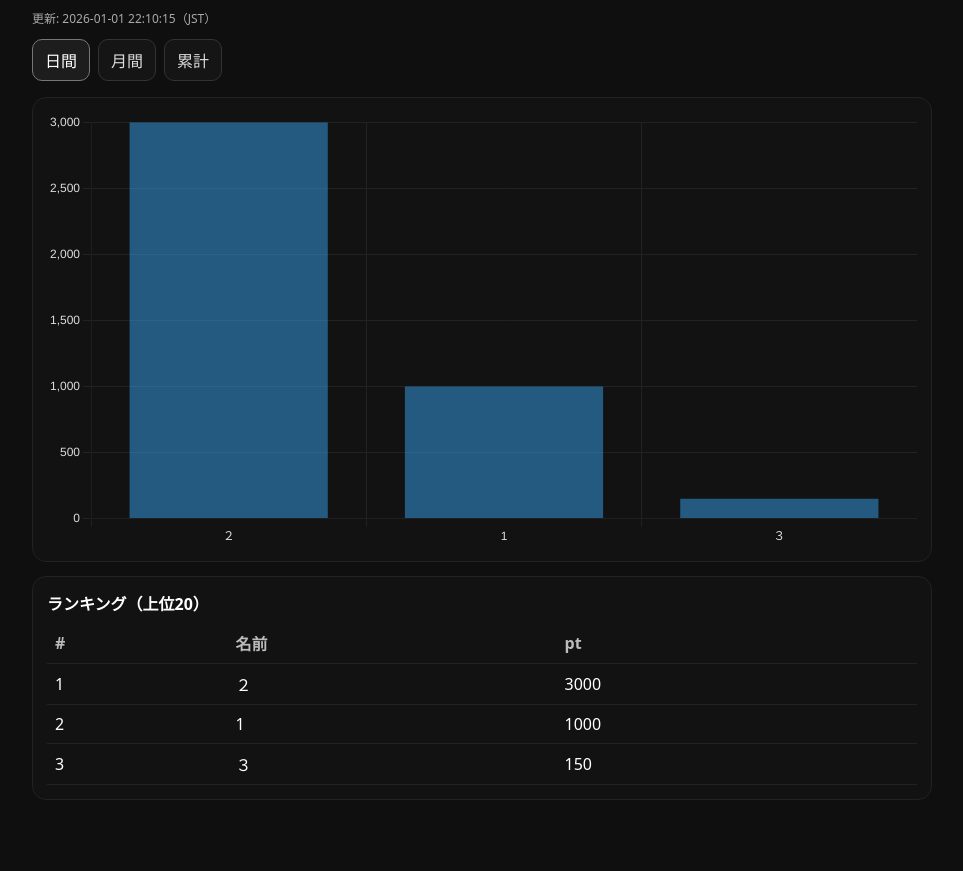
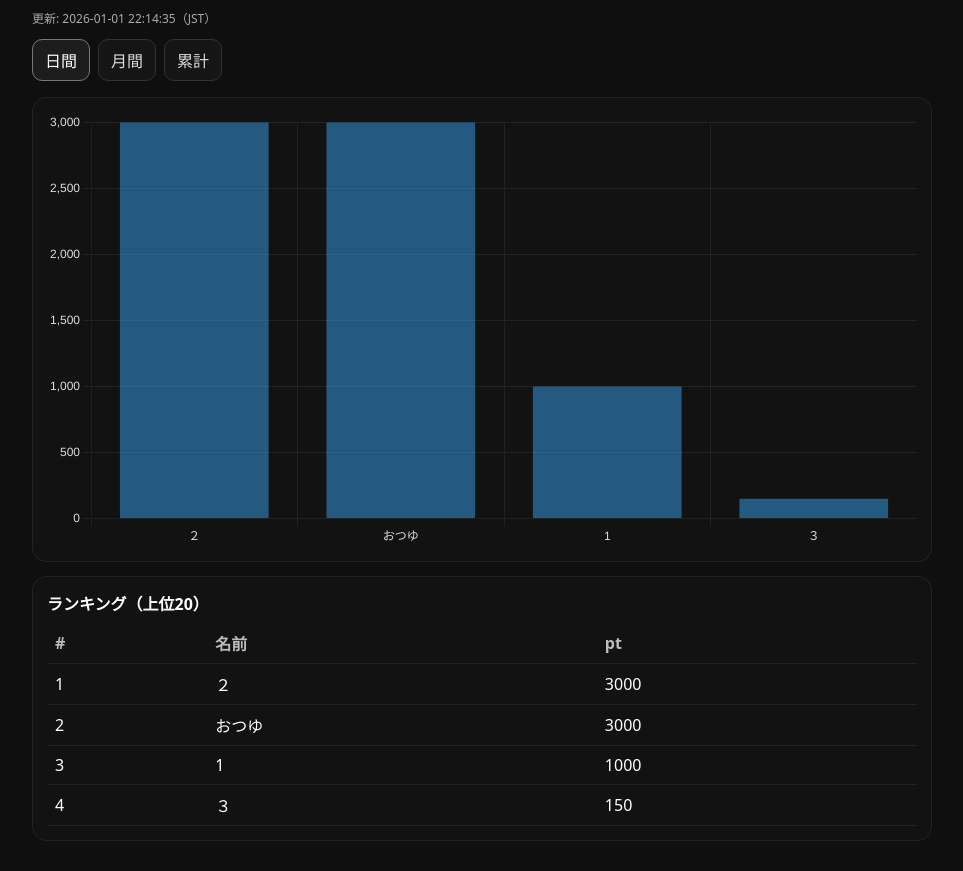
Before and after one commit to o2usann/otsu_haishin, a plain HTML site: page docs/daily.html in a window 1280 px wide. Shown: the part 59-930 px from the top of the page, without its empty margins (158-1121 px from the left). Before the commit the page ends 889 px from the top, so only its background shows below. Drawn offline with nearby package versions, Linux system fonts and the light colour scheme.

Commit message:
auto update

```diff
--- a/docs/daily.html
+++ b/docs/daily.html
@@ -37,7 +37,7 @@ th { color: #bbb; font-weight: 600; }
 <body>
   <div class="container">
     <h1>📊 応援pt（日間）</h1>
-    <div class="muted">更新: 2026-01-01 22:10:15（JST）</div>
+    <div class="muted">更新: 2026-01-01 22:14:35（JST）</div>
 
     <div class="tabs"><a class="tab active" href="daily.html">日間</a><a class="tab" href="monthly.html">月間</a><a class="tab" href="total.html">累計</a></div>
 
@@ -51,16 +51,17 @@ th { color: #bbb; font-weight: 600; }
         <thead><tr><th>#</th><th>名前</th><th>pt</th></tr></thead>
         <tbody>
           <tr><td>1</td><td>２</td><td>3000</td></tr>
-<tr><td>2</td><td>1</td><td>1000</td></tr>
-<tr><td>3</td><td>３</td><td>150</td></tr>
+<tr><td>2</td><td>おつゆ</td><td>3000</td></tr>
+<tr><td>3</td><td>1</td><td>1000</td></tr>
+<tr><td>4</td><td>３</td><td>150</td></tr>
         </tbody>
       </table>
     </div>
   </div>
 
 <script>
-const labels = ['２', '1', '３'];
-const data = [3000, 1000, 150];
+const labels = ['２', 'おつゆ', '1', '３'];
+const data = [3000, 3000, 1000, 150];
 
 new Chart(document.getElementById("chart"), {
   type: "bar",
--- a/points.json
+++ b/points.json
@@ -19,6 +19,11 @@
       "name": "３",
       "pt": 150,
       "ts": "2026-01-01T22:10:15.849654+09:00"
+    },
+    {
+      "name": "おつゆ",
+      "pt": 3000,
+      "ts": "2026-01-01T22:14:35.125108+09:00"
     }
   ]
 }
```
Also changed, not shown: docs/monthly.html (+6 -5 lines), docs/total.html (+6 -5 lines).
